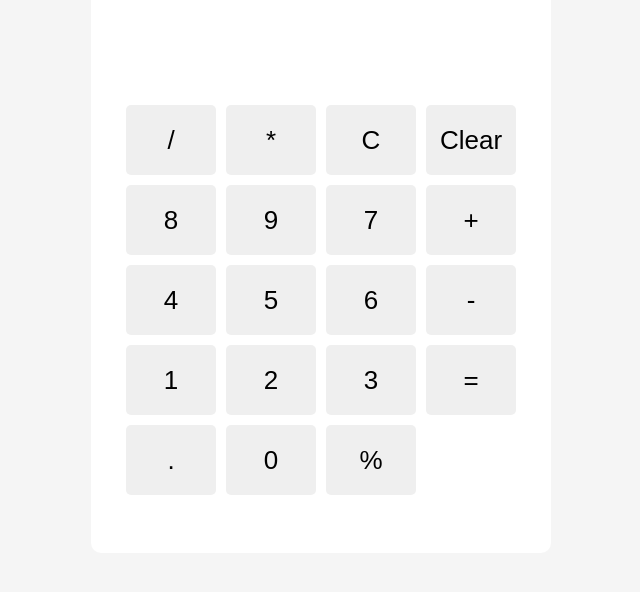
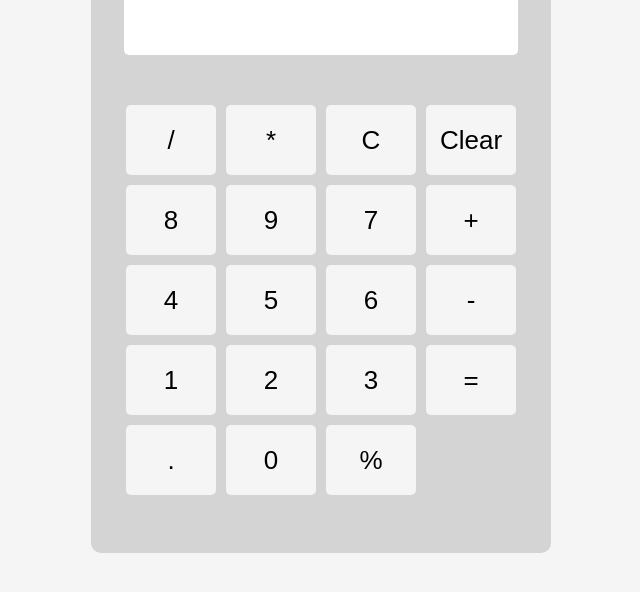
Before and after one commit to MarioAngelov2/Calculator-app, a React (Create React App) app in the folder app/: page / in a window 1280 px wide. Shown: the top 592 px of the page, without its empty margins (319-959 px from the left). Built offline with nearby package versions, Linux system fonts and the light colour scheme.

Commit message:
Update Calculator.css

```diff
--- a/app/src/Style/Calculator.css
+++ b/app/src/Style/Calculator.css
@@ -16,7 +16,7 @@ body {
   height: 550px;
   padding: 20px;
   border-radius: 10px;
-  background-color: rgb(255, 255, 255);
+  background-color: rgb(212, 212, 212);
 }
 
 .keypad {
@@ -34,10 +34,11 @@ button {
   border-radius: 5px;
   border: none;
   transition: ease-in-out 0.2s;
+  background-color:whitesmoke;
 }
 
 button:hover {
-  background-color: rgb(122, 122, 122);
+  background-color: rgb(157, 157, 157);
   color: white;
   transition: ease-in-out 0.2s;
 }
```
